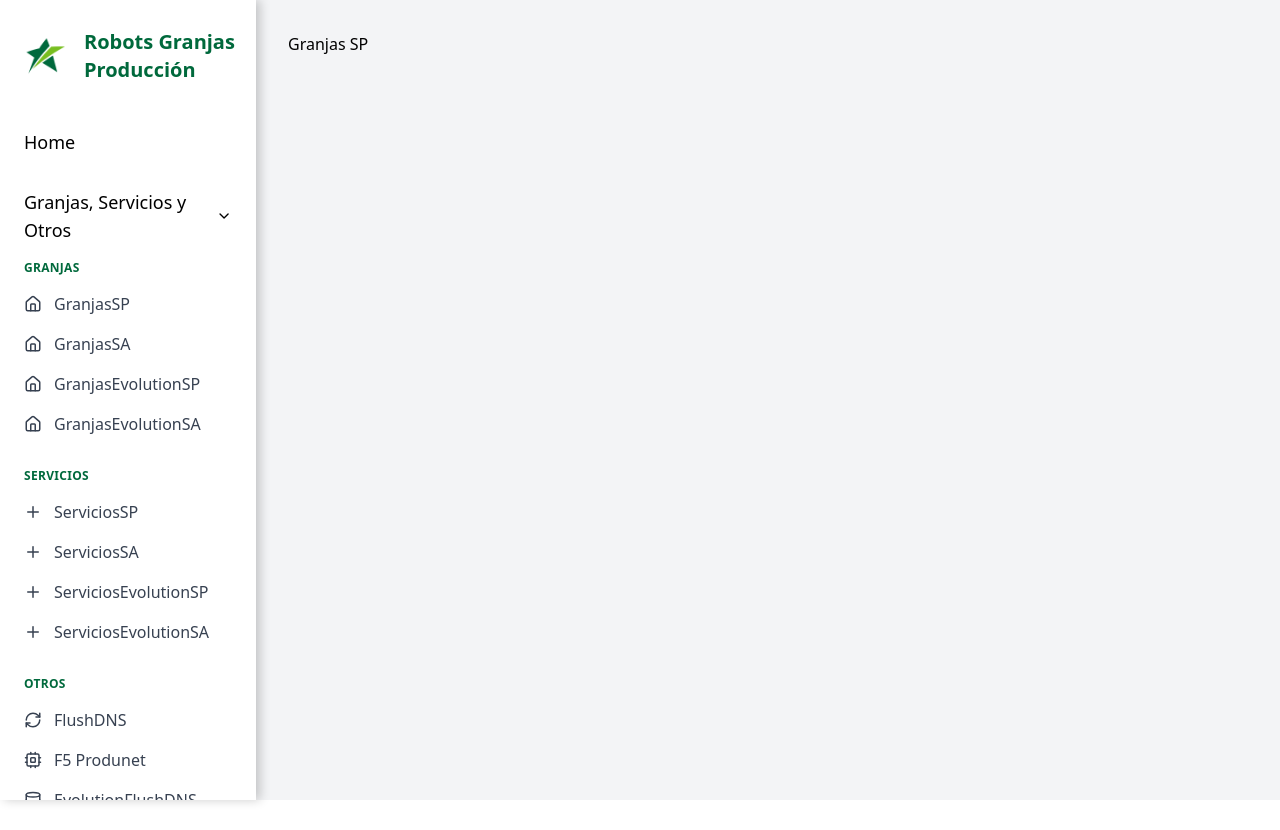
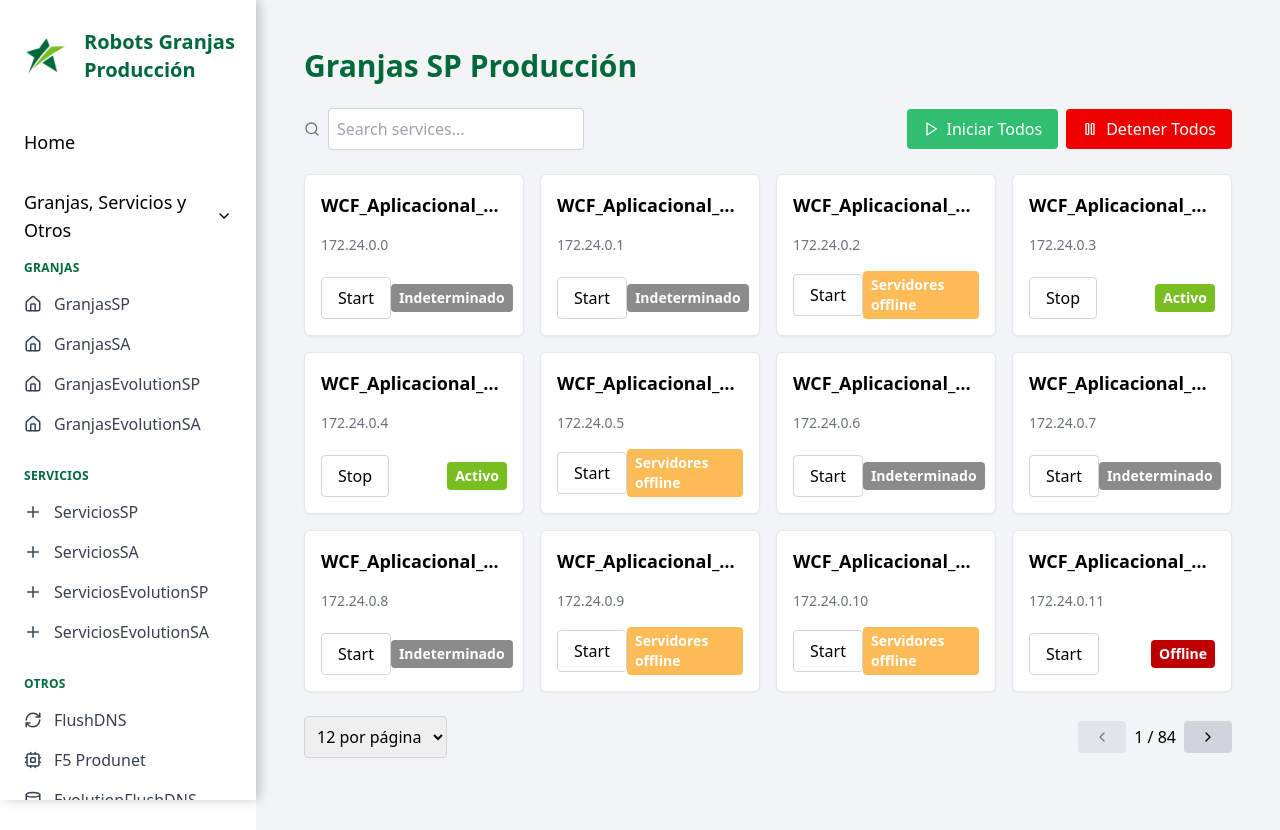
Before and after one commit to juansep1231/migracion-sitealterno, a React (Vite) app: page /granjassp in a window 1280 px wide. Before the commit the page ends 800 px from the top, so only its background shows below. Built offline with nearby package versions, Linux system fonts and the light colour scheme.

Commit message:
ConfirmPopup

```diff
--- /dev/null
+++ b/src/components/general/ConfirmPopup.tsx
@@ -0,0 +1,28 @@
+import React from "react";
+
+interface ConfirmPopupProps {
+  message: string;
+  onConfirm: () => void;
+  onCancel: () => void;
+}
+
+const ConfirmPopup: React.FC<ConfirmPopupProps> = ({ message, onConfirm, onCancel }) => {
+  return (
+    <div className="fixed inset-0 flex items-center justify-center bg-black bg-opacity-50 z-50">
+      <div className="bg-white rounded-lg p-6 w-11/12 max-w-md">
+        <h2 className="text-xl font-semibold mb-4">Confirmación</h2>
+        <p className="mb-6">{message}</p>
+        <div className="flex justify-end space-x-4">
+          <button onClick={onCancel} className="px-4 py-2 bg-gray-300 text-gray-800 rounded hover:bg-gray-400">
+            Cancelar
+          </button>
+          <button onClick={onConfirm} className="px-4 py-2 bg-gray-300 text-gray-800 rounded hover:bg-gray-400">
+            Sí
+          </button>
+        </div>
+      </div>
+    </div>
+  );
+};
+
+export default ConfirmPopup;
--- /dev/null
+++ b/src/components/general/ControlButtons.tsx
@@ -0,0 +1,30 @@
+import React from "react";
+import { Play, Pause } from "lucide-react";
+
+interface ControlButtonsProps {
+  onStartAll: () => void;
+  onStopAll: () => void;
+}
+
+const ControlButtons: React.FC<ControlButtonsProps> = ({ onStartAll, onStopAll }) => {
+  return (
+    <div className="flex flex-wrap gap-2">
+      <button
+        onClick={onStartAll}
+        className="flex items-center px-4 py-2 bg-[#30BE71] text-white rounded hover:bg-[#00693C]"
+      >
+        <Play className="w-4 h-4 mr-2" />
+        Iniciar Todos
+      </button>
+      <button
+        onClick={onStopAll}
+        className="flex items-center px-4 py-2 bg-[#EE0000] text-white rounded hover:bg-[#BD0000]"
+      >
+        <Pause className="w-4 h-4 mr-2" />
+        Detener Todos
+      </button>
+    </div>
+  );
+};
+
+export default ControlButtons;
--- a/src/pages/GranjasSP.tsx
+++ b/src/pages/GranjasSP.tsx
@@ -1,7 +1,186 @@
+import { useState, useMemo } from "react";
+import { Search, ChevronLeft, ChevronRight } from "lucide-react";
+import LoadingProdubanco from "../components/general/Loader";
+import { Service } from "../types/granjasTypes/granjasSA";
+import ConfirmPopup from "../components/general/ConfirmPopup";
+import ControlButtons from "../components/general/ControlButtons";
+
+// Generar una lista de servicios mock
+const generateMockServices = (count: number): Service[] => {
+  return Array.from({ length: count }, (_, i) => ({
+    id: `service-${i + 1}`,
+    name: `WCF_Aplicacional_Service_${i + 1}`,
+    code: `172.24.${Math.floor(i / 255)}.${i % 255}`,
+    status: ["Activo", "Indeterminado", "Warning", "Loading", "Error"][
+      Math.floor(Math.random() * 5)
+    ] as Service["status"],
+  }));
+};
+
 const GranjasSP: React.FC = () => {
+  const allServices = useMemo(() => generateMockServices(1000), []);
+  const [filter, setFilter] = useState("");
+  const [currentPage, setCurrentPage] = useState(1);
+  const [itemsPerPage, setItemsPerPage] = useState(12);
+  const [activeTab, setActiveTab] = useState("all");
+  const [showConfirm, setShowConfirm] = useState(false);
+  const [confirmMessage, setConfirmMessage] = useState("");
+  const [confirmAction, setConfirmAction] = useState<() => void>(() => {});
+
+  // Crear un estado local para los servicios
+  const [services, setServices] = useState<Service[]>(allServices);
+
+  const filteredServices = useMemo(() => {
+    return services.filter(
+      (service) =>
+        (activeTab === "all" || service.status === activeTab) &&
+        (service.name.toLowerCase().includes(filter.toLowerCase()) ||
+          service.code.toLowerCase().includes(filter.toLowerCase()))
+    );
+  }, [services, filter, activeTab]);
+
+  const totalPages = Math.ceil(filteredServices.length / itemsPerPage);
+  const paginatedServices = filteredServices.slice(
+    (currentPage - 1) * itemsPerPage,
+    currentPage * itemsPerPage
+  );
+
+  const getStatusBadge = (status: Service["status"]) => {
+    switch (status) {
+      case "Activo":
+        return <span className="px-2 py-1 text-sm font-semibold text-white bg-[#78BE20] rounded">Activo</span>;
+      case "Indeterminado":
+        return <span className="px-2 py-1 text-sm font-semibold text-white bg-[#8B8B8B] rounded">Indeterminado</span>;
+      case "Warning":
+        return <span className="px-2 py-1 text-sm font-semibold text-white bg-[#FFBB56] rounded">Servidores offline</span>;
+      case "Error":
+        return <span className="px-2 py-1 text-sm font-semibold text-white bg-[#BD0000] rounded">Offline</span>;
+      default:
+        return <LoadingProdubanco />;
+    }
+  };
+
+  const handleStopAll = () => {
+    setServices(services.map(service => ({ ...service, status: "Error" })));
+    setShowConfirm(false);
+  };
+
+  const handleStartAll = () => {
+    setServices(services.map(service => ({ ...service, status: "Activo" })));
+    setShowConfirm(false);
+  };
+
+  // Función para manejar el cambio de estado de un servicio individual
+  const handleToggleServiceStatus = (id: string, action: "start" | "stop") => {
+    setServices(services.map(service =>
+      service.id === id
+        ? { ...service, status: action === "start" ? "Activo" : "Error" }
+        : service
+    ));
+  };
+
   return (
-    <div>
-      <h1>Granjas SP</h1>
+    <div className="container mx-auto p-4">
+      <h1 className="text-3xl font-bold mb-6 text-[#00693c]">Granjas SP Producción</h1>
+      <div className="mb-6">
+        <div className="flex flex-col sm:flex-row justify-between items-start sm:items-center mb-6 gap-4">
+          <div className="flex items-center w-full sm:w-auto">
+            <Search className="w-4 h-4 mr-2 text-gray-500" />
+            <input
+              type="text"
+              placeholder="Search services..."
+              value={filter}
+              onChange={(e) => {
+                setFilter(e.target.value);
+                setCurrentPage(1);
+              }}
+              className="w-full sm:w-64 p-2 border border-gray-300 rounded"
+            />
+          </div>
+
+          {/* Botones de Control */}
+          <ControlButtons
+            onStartAll={() => {
+              setConfirmMessage("¿Estás seguro de que quieres iniciar todos los procesos?");
+              setConfirmAction(() => handleStartAll);
+              setShowConfirm(true);
+            }}
+            onStopAll={() => {
+              setConfirmMessage("¿Estás seguro de que quieres detener todos los procesos?");
+              setConfirmAction(() => handleStopAll);
+              setShowConfirm(true);
+            }}
+          />
+        </div>
+
+        {/* Popup de confirmación */}
+        {showConfirm && (
+          <ConfirmPopup
+            message={confirmMessage}
+            onConfirm={confirmAction}
+            onCancel={() => setShowConfirm(false)}
+          />
+        )}
+
+        <div className="grid grid-cols-1 md:grid-cols-2 lg:grid-cols-3 xl:grid-cols-4 gap-4">
+          {paginatedServices.map((service) => (
+            <div key={service.id} className="flex flex-col p-4 border border-gray-200 rounded-md shadow-sm bg-white">
+              <div className="flex justify-between items-start mb-4">
+                <span className="text-lg font-semibold truncate" title={service.name}>
+                  {service.name}
+                </span>
+              </div>
+              <p className="text-sm text-gray-500 mb-4">{service.code}</p>
+              <div className="mt-auto flex items-center justify-between">
+                <button
+                  onClick={() =>
+                    handleToggleServiceStatus(service.id, service.status === "Activo" ? "stop" : "start")
+                  }
+                  className="px-4 py-2 border border-gray-300 rounded hover:bg-gray-100"
+                >
+                  {service.status === "Activo" ? "Stop" : "Start"}
+                </button>
+                <div className="w-full flex justify-end">{getStatusBadge(service.status)}</div>
+              </div>
+            </div>
+          ))}
+        </div>
+
+        <div className="flex justify-between items-center mt-6">
+          <div className="flex items-center">
+            <select
+              value={itemsPerPage}
+              onChange={(e) => {
+                setItemsPerPage(parseInt(e.target.value));
+                setCurrentPage(1);
+              }}
+              className="p-2 border border-gray-300 rounded"
+            >
+              <option value="12">12 por página</option>
+              <option value="24">24 por página</option>
+              <option value="48">48 por página</option>
+            </select>
+          </div>
+
+          <div className="flex items-center space-x-2">
+            <button
+              onClick={() => setCurrentPage(currentPage - 1)}
+              disabled={currentPage === 1}
+              className={`px-4 py-2 bg-gray-300 rounded ${currentPage === 1 ? "opacity-50 cursor-not-allowed" : "hover:bg-gray-400"}`}
+            >
+              <ChevronLeft className="w-4 h-4" />
+            </button>
+            <span>{`${currentPage} / ${totalPages}`}</span>
+            <button
+              onClick={() => setCurrentPage(currentPage + 1)}
+              disabled={currentPage === totalPages}
+              className={`px-4 py-2 bg-gray-300 rounded ${currentPage === totalPages ? "opacity-50 cursor-not-allowed" : "hover:bg-gray-400"}`}
+            >
+              <ChevronRight className="w-4 h-4" />
+            </button>
+          </div>
+        </div>
+      </div>
     </div>
   );
 };
```
Also changed, not shown: 1 other file (tests, documents, lock files or other folders).
